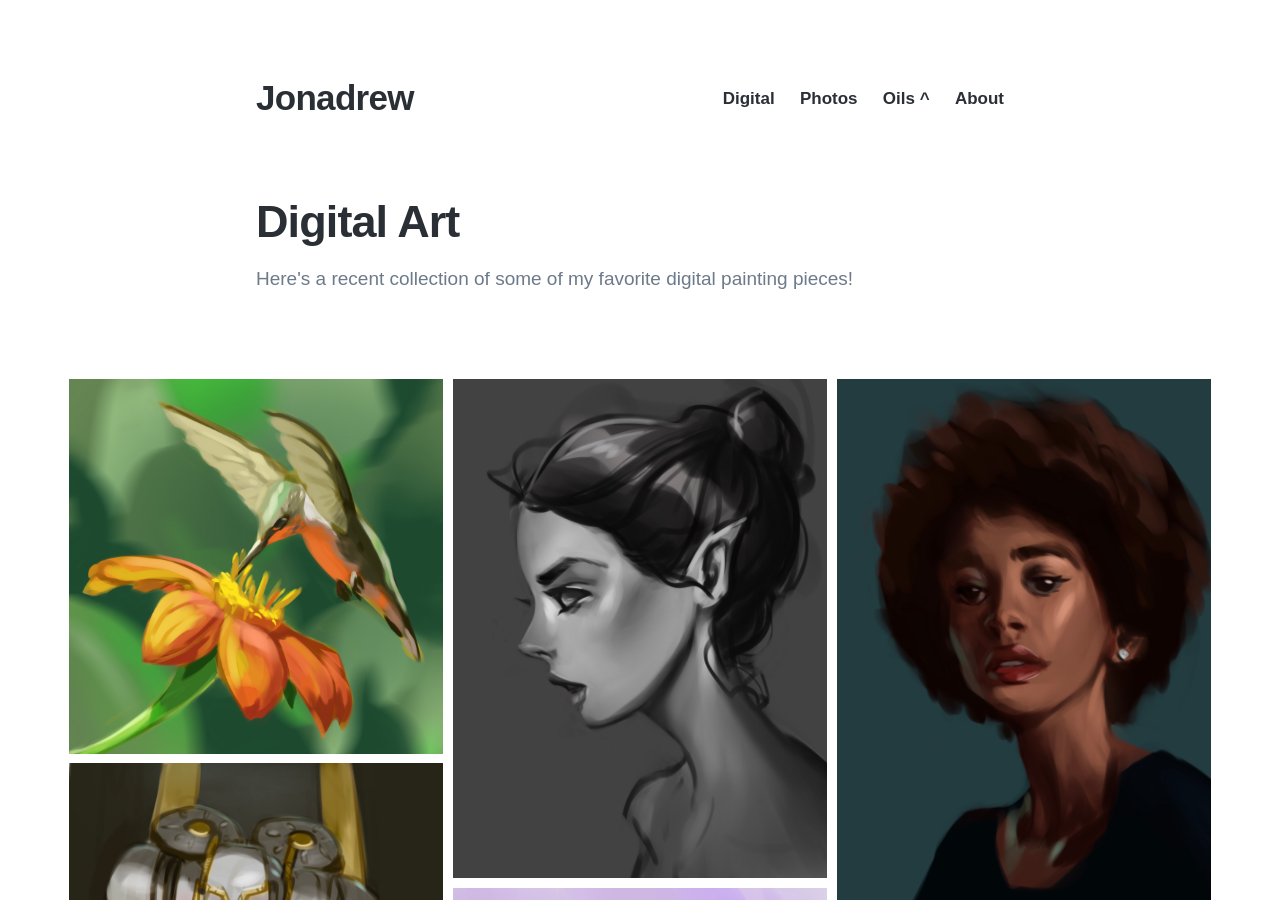
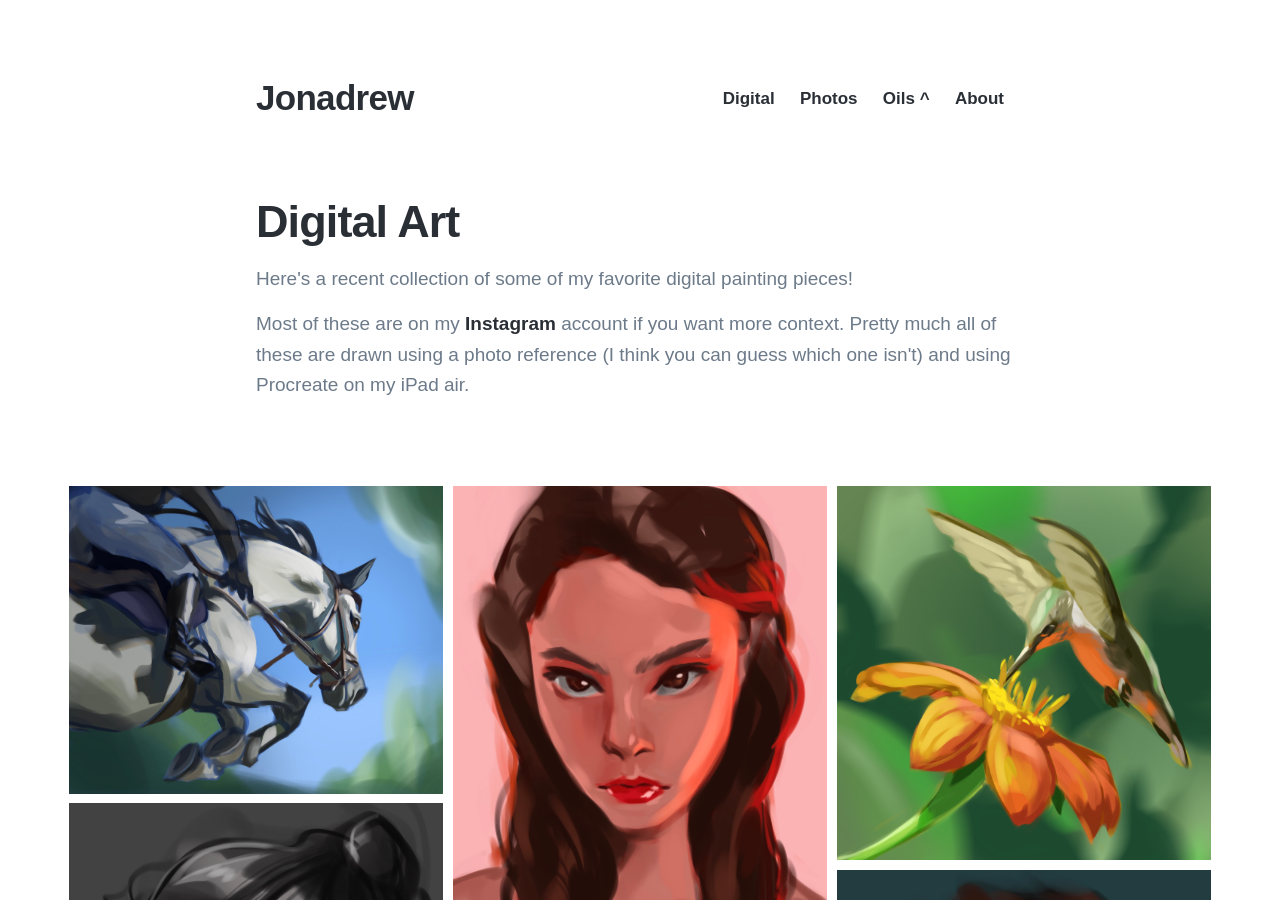
Before and after one commit to andrwyoung/jonadrew-v4, a Jekyll site: the page built from index.html, in a window 1280 px wide and 900 px high. Built offline with Jekyll 4.4.1, drawn with Linux system fonts in a browser that asks for light colours; nearby versions of some CDN libraries; some web fonts are replaced.

Commit message:
digital art

```diff
--- a/index.html
+++ b/index.html
@@ -11,6 +11,10 @@ description: Digital Art Gallery
 
 		<h1>Digital Art</h1>
 		<p>Here's a recent collection of some of my favorite digital painting pieces!</p>
+		<p>Most of these are on my <a href="https://www.instagram.com/jonadrew_/">Instagram</a>
+			account if you want more context.
+			Pretty much all of these are drawn using a photo reference
+			(I think you can guess which one isn't) and using Procreate on my iPad air.</p>
 
 	</div>
 
```
Also changed, not shown: images/projects/081121b.jpg (added), images/projects/081221.jpg (added).
